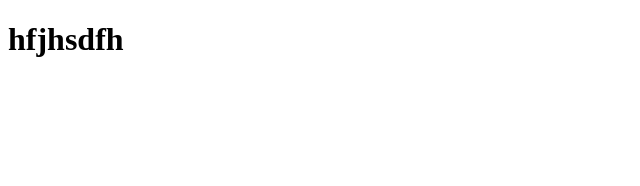
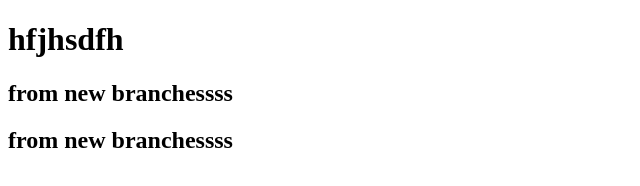
Before and after one commit to Deepak-vkn/sample, a website: page index.html in a window 1280 px wide. Shown: the whole page, without its empty margins (0-640 px from the left). Drawn offline with Linux system fonts and the light colour scheme.

Commit message:
new edited html

```diff
--- a/index.html
+++ b/index.html
@@ -7,5 +7,7 @@
 </head>
 <body>
     <h1>hfjhsdfh</h1>
+    <h2>from new branchessss</h2>
+    <h2>from new branchessss</h2>
 </body>
 </html>
```
